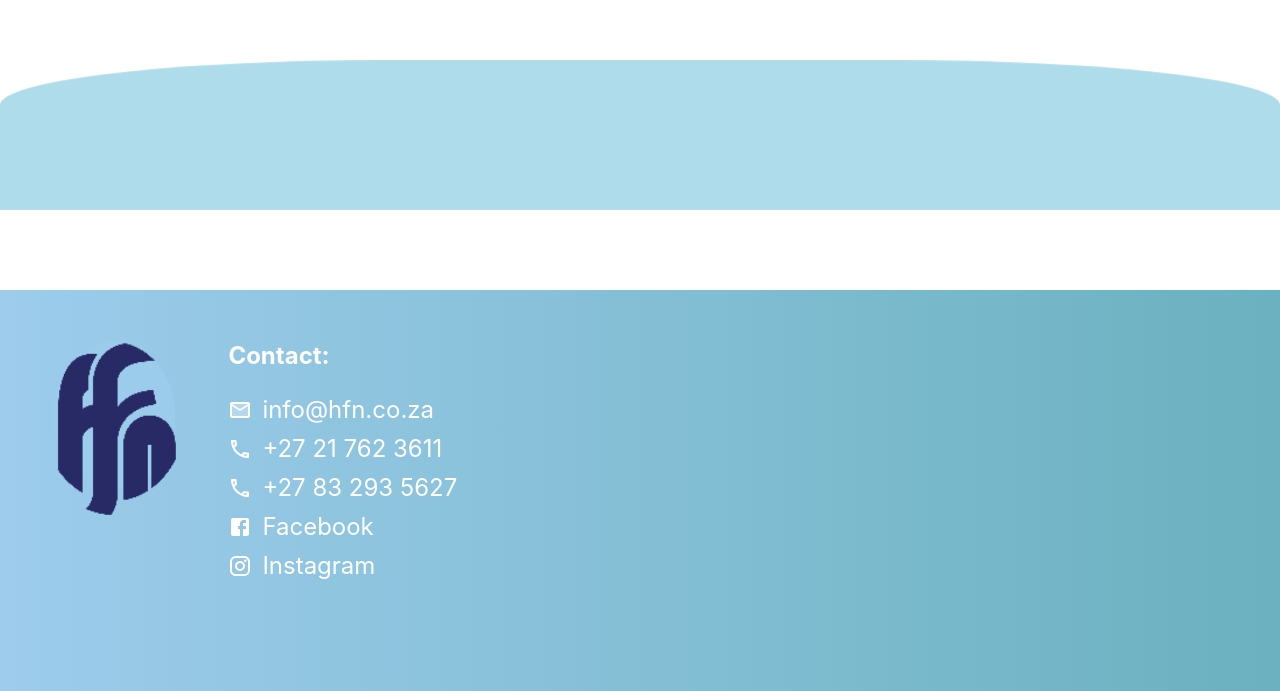
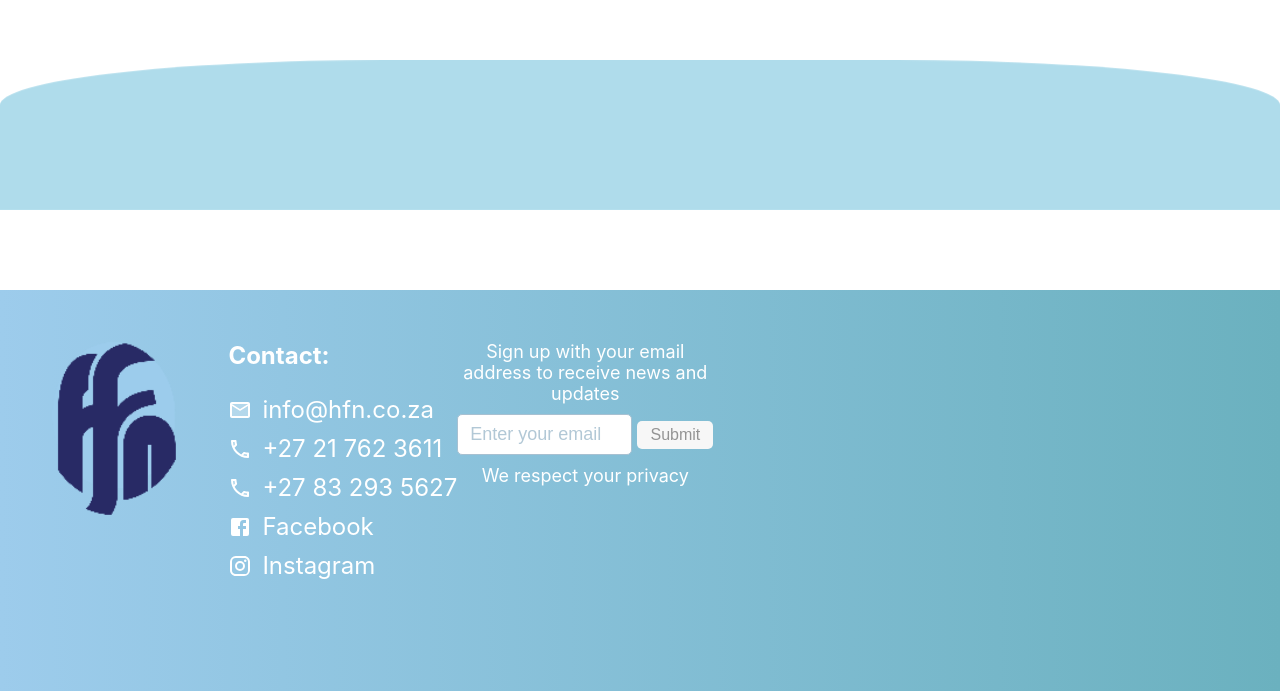
Before and after one commit to katelandcastelin/nursing-agency, a React (Create React App) app: page /contact in a window 1280 px wide. Shown: the part 590-1281 px from the top of the page. Built offline with nearby package versions, Linux system fonts and the light colour scheme.

Commit message:
feat/footer-contents: added input field

```diff
--- a/src/components/Footer.jsx
+++ b/src/components/Footer.jsx
@@ -41,6 +41,45 @@ const ContactLink = styled(Link)`
   align-items: center;
 `;
 
+const SignUpContainer = styled.div`
+  font-size: large;
+  width: 20%;
+`;
+
+const InputContainer = styled.div`
+  margin: 10px 0;
+  display: flex;
+  justify-content: center;
+  align-items: center;
+`;
+
+const EmailInputField = styled.input`
+  padding: 9px 12px;
+  margin-right: 5px;
+  border-radius: 5px;
+  border: 1px solid #a7c0d1;
+  width: 70%;
+  font-size: large;
+
+  &::placeholder {
+    color: #b2c8d6;
+  }
+`;
+
+const SubmitButton = styled.input`
+  color: #949494;
+  background-color: #f7f7f7;
+  padding: 5px 13px;
+  border-radius: 5px;
+  border: none;
+  cursor: pointer;
+  font-size: medium;
+
+  &:hover {
+    background-color: #d3e6f1;
+  }
+`;
+
 export default function Footer() {
   return (
     <Container>
@@ -70,6 +109,14 @@ export default function Footer() {
           Instagram
         </ContactLink>
       </ContactDetailsContainer>
+      <SignUpContainer>
+        Sign up with your email address to receive news and updates
+        <InputContainer>
+          <EmailInputField type="email" id="emails" name="emails" placeholder="Enter your email" multiple />
+          <SubmitButton type="submit"/>
+        </InputContainer>
+        We respect your privacy
+      </SignUpContainer>
     </Container>
   )
 }
```
